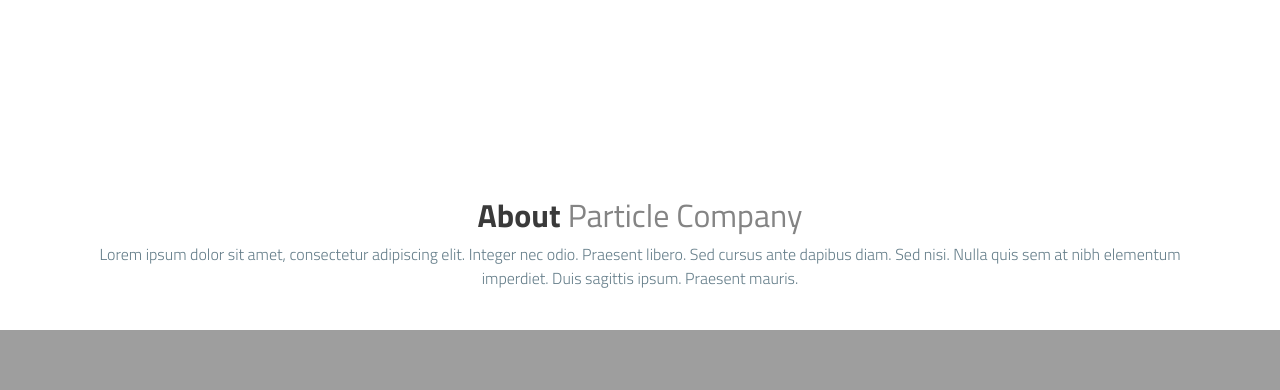
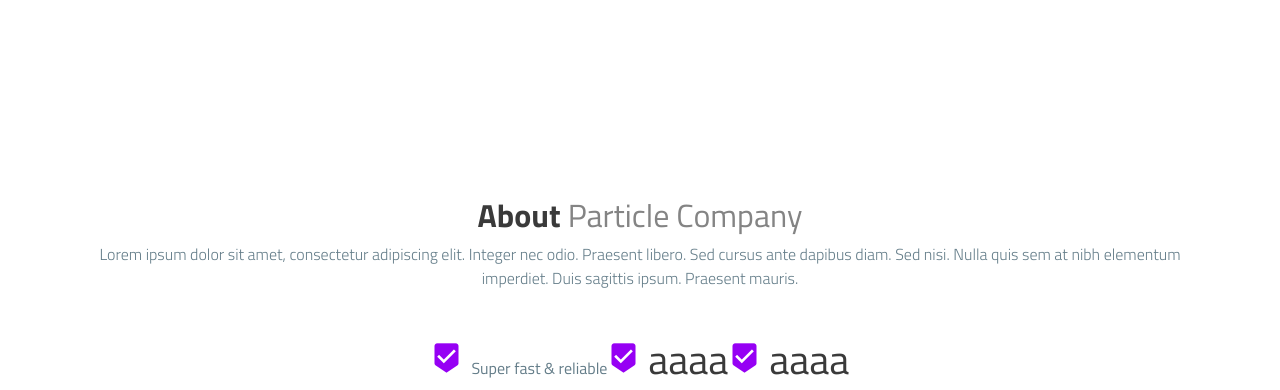
Before and after one commit to bishal001/themeReplicate, a PHP site: page /home.php in a window 1280 px wide. Shown: the part 2053-2443 px from the top of the page. Before the commit the page ends 2383 px from the top, so only its background shows below. Run offline with PHP 8.4, Linux system fonts and the light colour scheme.

Commit message:
used materialicon

```diff
--- a/header.php
+++ b/header.php
@@ -10,6 +10,7 @@
   <script src="javascript/bootstrap.min.js"></script>
   <!-- calling font awesome files -->
   <link rel="stylesheet" href="https://cdnjs.cloudflare.com/ajax/libs/font-awesome/4.7.0/css/font-awesome.min.css">
+  <link href="https://fonts.googleapis.com/icon?family=Material+Icons" rel="stylesheet">
         <!-- calling fonts -->
     <link href="https://fonts.googleapis.com/css?family=Source+Sans+Pro:200,300,400,600,700%7CTitillium+Web:200,300,400,600,700&amp;subset=latin-ext" rel="stylesheet">
 		<link href="https://fonts.googleapis.com/icon?family=Material+Icons" rel="stylesheet">
--- a/home.php
+++ b/home.php
@@ -128,6 +128,21 @@
           <p class="fadeIn">Lorem ipsum dolor sit amet, consectetur adipiscing elit. Integer nec odio.
             Praesent libero. Sed cursus ante dapibus diam. Sed nisi. Nulla quis sem at nibh elementum imperdiet.
             Duis sagittis ipsum. Praesent mauris.</p>
+
+          <div class="d-flex flex-row justify-content-center fadeIn">
+            <div>
+              <i class="material-icons" style="font-size: 32px; color: #9600f4;">beenhere</i>
+              <div style="font-size: 16px; color: #647D89; display: inline-block;">Super fast & reliable</div>
+            </div>
+            <div>
+              <i class="material-icons" style="font-size: 32px; color: #9600f4;">beenhere</i>
+              <span>aaaa</span>
+            </div>
+            <div>
+              <i class="material-icons" style="font-size: 32px; color: #9600f4;">beenhere</i>
+              <span>aaaa</span>
+            </div>
+          </div>
         </div>
       </div>
     </div>
```
